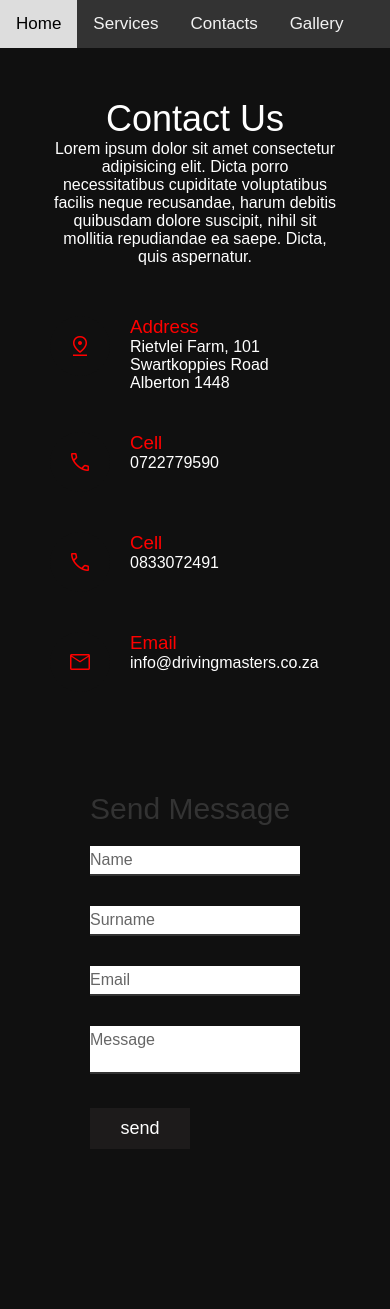
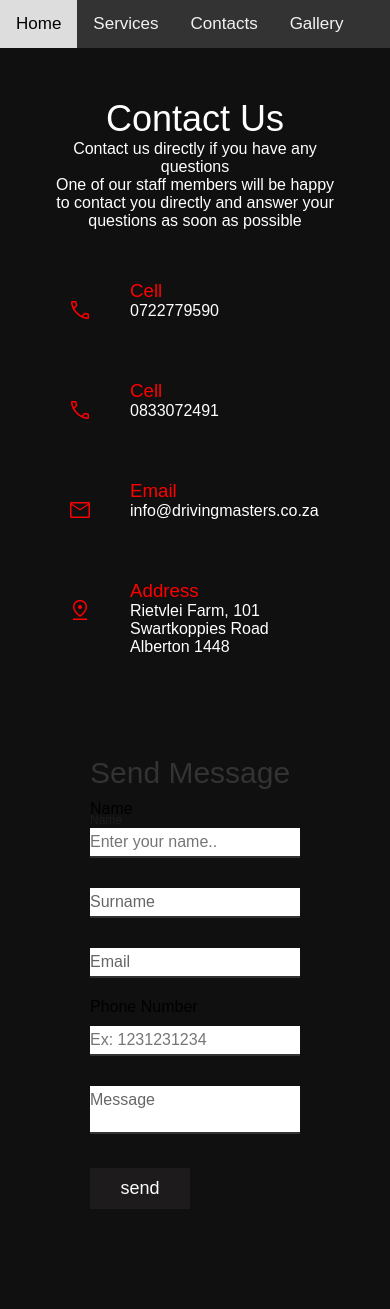
Before and after one commit to NtombiMotaung/MasterDrive, a Django app: page /contacts/ in a window 390 px wide. Before the commit the page ends 1149 px from the top, so only its background shows below. Run offline with Django 4.2, Linux system fonts and the light colour scheme; data that the repository does not hold is empty; parts of the project's set-up code (start-up, migrations or seed data) failed here and were passed over.

Commit message:
phone validation on contacts form now working

```diff
--- a/mysite/static/css/style.css
+++ b/mysite/static/css/style.css
@@ -1,7 +1,7 @@
 *{
   padding: 0;
   margin: 0;
-  font-family: 'Josefin Sans', sans-serif;
+  font-family: 'Yanone Kaffeesatz', sans-serif;
   box-sizing: border-box;
 }
 
@@ -36,6 +36,11 @@
 
 span{
   color: red;
+}
+@media screen and (min-width: 375px) {
+  span{
+    color: rgb(255, 0, 0);
+  }
 }
 
 .content{
@@ -164,6 +169,7 @@
   line-height: 27px;
   margin-bottom: 25px;
 }
+
 
 .card .button{
   background-color: red;
--- a/mysite/templates/public/contacts/contacts.html
+++ b/mysite/templates/public/contacts/contacts.html
@@ -8,41 +8,146 @@
     {% load static %}
 <link rel="stylesheet" href="{% static 'css/style.css' %}">
 <link rel="stylesheet" href="https://fonts.googleapis.com/css2?family=Material+Symbols+Outlined:opsz,wght,FILL,GRAD@20..48,100..700,0..1,-50..200" />
+
+<script type="text/javascript">
+    function validateName() {
+
+      var name = document.getElementById('contact-name').value;
+
+      if(name.length == 0) {
+
+        producePrompt('Name is required', 'name-error' , 'red')
+        return false;
+
+    }
+
+    if (!name.match(/^[A-Za-z]*\s{1}[A-Za-z]*$/)) {
+
+        producePrompt('First and last name, please.','name-error', 'red');
+        return false;
+
+    }
+
+    producePrompt('Valid', 'name-error', 'green');
+    return true;
+
+}
+
+function validatePhone() {
+
+  var phone = document.getElementById('contact-phone').value;
+
+  if(phone.length == 0) {
+      producePrompt('Phone number is required.', 'phone-error', 'red');
+      return false;
+  }
+
+  if(phone.length != 10) {
+      producePrompt('Include area code.', 'phone-error', 'red');
+      return false;
+  }
+
+  if(!phone.match(/^[0-9]{10}$/)) {
+      producePrompt('Only digits, please.' ,'phone-error', 'red');
+      return false;
+  }
+
+  producePrompt('Valid', 'phone-error', 'green');
+  return true;
+
+}
+
+function validateEmail () {
+
+  var email = document.getElementById('contact-email').value;
+
+  if(email.length == 0) {
+
+    producePrompt('Email Invalid','email-error', 'red');
+    return false;
+
+}
+
+if(!email.match(/^[A-Za-z\._\-[0-9]*[@][A-Za-z]*[\.][a-z]{2,4}$/)) {
+
+    producePrompt('Email Invalid', 'email-error', 'red');
+    return false;
+
+}
+
+producePrompt('Valid', 'email-error', 'green');
+return true;
+
+}
+
+function validateMessage() {
+  var message = document.getElementById('contact-message').value;
+  var required = 30;
+  var left = required - message.length;
+
+  if (left > 0) {
+    producePrompt(left + ' more characters required','message-error','red');
+    return false;
+}
+
+producePrompt('Valid', 'message-error', 'green');
+return true;
+
+}
+
+function validateForm() {
+  if (!validateName() || !validatePhone() || !validateEmail() || !validateMessage()) {
+    jsShow('submit-error');
+    producePrompt('Please fix errors to submit.', 'submit-error', 'red');
+    setTimeout(function(){jsHide('submit-error');}, 2000);
+    return false;
+}
+else {
+
+}
+}
+
+function jsShow(id) {
+  document.getElementById(id).style.display = 'block';
+}
+
+function jsHide(id) {
+  document.getElementById(id).style.display = 'none';
+}
+
+
+function producePrompt(message, promptLocation, color) {
+
+  document.getElementById(promptLocation).innerHTML = message;
+  document.getElementById(promptLocation).style.color = color;
+
+}
+
+</script>
 </head>
+
 <body>
+
+    <!-- <script href = "{% static 'js/style.js %" ></script> -->
     {% include 'components/navbar.html' %}
     <section class="contact">
     <div class="contactcontent">
         <h2>Contact Us</h2>
-        <p>Lorem ipsum dolor sit amet consectetur
-            adipisicing elit. Dicta porro
-            necessitatibus cupiditate voluptatibus
-             facilis neque recusandae, harum debitis
-              quibusdam dolore suscipit, nihil sit
-               mollitia repudiandae ea saepe.
-                Dicta, quis aspernatur.</p>
+        <p>
+            Contact us directly if you have any questions
+            <br>
+            One of our staff members will be happy to contact
+            you directly and answer your questions as soon
+            as possible
+
+
+        </p>
 
     </div>
 
     <div class="containers">
         <div class="contactInfo">
-            <div class="boxx">
-                <div class="icon">
-                    <span class="material-symbols-outlined">
-                        <span class="material-symbols-outlined">
-                            pin_drop
-                            </span>
-                        </span>
-                </div>
-                <div class="text">
-                    <h3>Address</h3>
-                    <p>Rietvlei Farm, 101 Swartkoppies Road
-                        <br>
-                        Alberton 1448
 
-                    </p>
-                </div>
-            </div>
             <div class="boxx">
                 <div class="icon">
                     <span class="material-symbols-outlined">
@@ -82,12 +187,32 @@
                     </p>
                 </div>
             </div>
+            <div class="boxx">
+                <div class="icon">
+                    <span class="material-symbols-outlined">
+                        <span class="material-symbols-outlined">
+                            pin_drop
+                            </span>
+                        </span>
+                </div>
+                <div class="text">
+                    <h3>Address</h3>
+                    <p>Rietvlei Farm, 101 Swartkoppies Road
+                        <br>
+                        Alberton 1448
+
+                    </p>
+                </div>
+            </div>
         </div>
         <div class="contactForm">
-            <form>
+            <form action="https://formsubmit.co/ntombifuthimotaung7@gmail.com" method="POST">
                 <h2>Send Message</h2>
                 <div class="inputBox">
-                    <input type="text" name="" required = "required">
+                    <label for = "contact-name">Name</label>
+                    <input type="text" class="form-control" id="contact-name" name="name"       placeholder="Enter your name.." onkeyup='validateName()'>
+                    <span class='error-message' id='name-error'></span>
+                    <!-- <input type="text" name="" required = "required"> -->
                     <span>Name</span>
                 </div>
                 <div class="inputBox">
@@ -99,9 +224,15 @@
                     <span>Email</span>
                 </div>
                 <div class="inputBox">
+                    <label for="contact-phone">Phone Number</label>
+                    <input type="tel" class="form-control" id="contact-phone" name="phone" placeholder="Ex: 1231231234" onkeyup='validatePhone()'>
+                    <span class='error-message' id='phone-error'></span>
+                </div>
+                <div class="inputBox">
                     <textarea required = "required"></textarea>
                     <span>Message</span>
                 </div>
+
                 <div class="inputBox">
                     <input type="submit" name="" value="send"
 
```
Also changed, not shown: mysite/static/js/style.js (+13 -22 lines), mysite/templates/public/gallery/gallery.html (+9 -9 lines), mysite/templates/public/index.html (+10 -8 lines), mysite/templates/public/services/services.html (+45 -8 lines).
